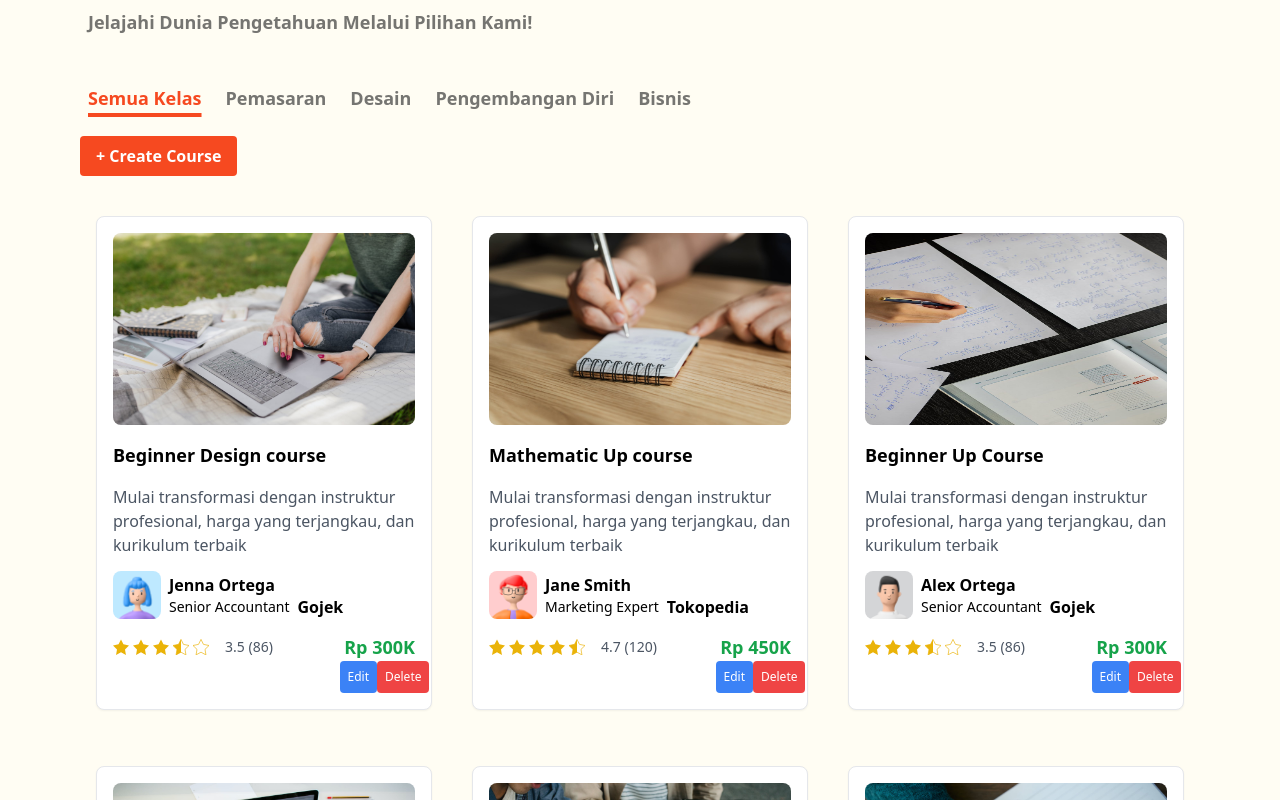
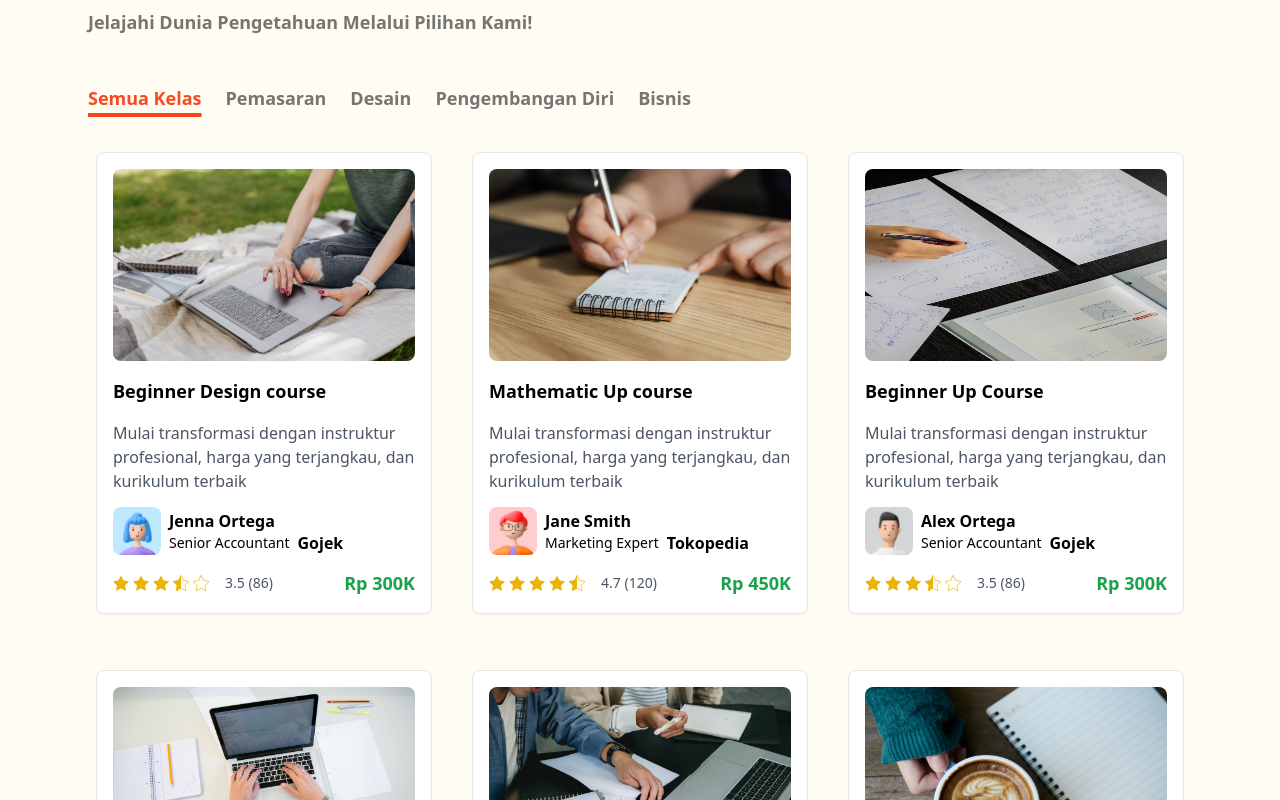
Before and after one commit to freedyest/mission6, a React (Vite) app: page /#/Home in a window 1280 px wide. Shown: the part 560-1360 px from the top of the page. Built offline with nearby package versions, Linux system fonts and the light colour scheme.

Commit message:
guest acc feature

```diff
--- a/src/components/VideoCard.jsx
+++ b/src/components/VideoCard.jsx
@@ -118,6 +118,7 @@ function VideoCard({
         </span>
       </div>
       {/* tombol edit & delete */}
+      {onEdit && onDelete && (
         <div className="flex w-full justify-end">
           <div className="flex w-1/4 justify-between h-8">
             <button
@@ -134,6 +135,7 @@ function VideoCard({
             </button>
           </div>
         </div>
+      )}
     </div>
   );
 }
--- a/src/pages/Home.jsx
+++ b/src/pages/Home.jsx
@@ -1,4 +1,3 @@
-import { useState } from "react";
 import { useNavigate } from "react-router-dom";
 import Header from "../components/Header.jsx";
 import Footer from "../components/Footer.jsx";
@@ -7,6 +6,7 @@ import VideoCard from "../components/VideoCard";
 import FilterNav from "../components/FilterNav.jsx";
 import CourseModal from "../components/CourseModal.jsx";
 import { homehook } from "../hooks/homehook.jsx";
+
 function Home() {
   const {
     filter,
@@ -21,6 +21,10 @@ function Home() {
     handleDelete,
   } = homehook();
 
+  // ✅ Ambil user yang bener dari localStorage
+  const storedUser = localStorage.getItem("currentUser");
+  const currentUser = storedUser ? JSON.parse(storedUser) : null;
+
   const categories = [
     { key: "all", label: "Semua Kelas" },
     { key: "pemasaran", label: "Pemasaran" },
@@ -30,12 +34,12 @@ function Home() {
   ];
 
   return (
-    <div className="">
+    <div>
       <div className="px-2 md:px-20 bg-[#FFFDF3]">
-        {/* <!--header--> */}
+        {/* header */}
         <Header withUserMenu={true} />
 
-        {/* <!--spot--> */}
+        {/* spotlight */}
         <section id="spotlight" className="pt-28 md:pt-36 bg-white rounded-lg">
           <div className="relative w-full h-[500px] md:h-80 flex items-center justify-center rounded-lg">
             <img
@@ -62,7 +66,7 @@ function Home() {
           </div>
         </section>
 
-        {/* <!--headmenu--> */}
+        {/* headmenu */}
         <section id="headmenu" className="pt-14 bg-lightgray px-2">
           <div className="w-full">
             <h2 className="text-black text-3xl font-bold">
@@ -74,10 +78,11 @@ function Home() {
           </div>
         </section>
 
-        {/* <!--mininav--> */}
+        {/* filter nav */}
         <FilterNav categories={categories} onFilterChange={setFilter} />
 
-        {/* Tombol create */}
+        {/* tombol create → hanya muncul kalau ada user login */}
+        {currentUser?.email && (
           <div className="my-6">
             <button
               onClick={handleCreate}
@@ -86,8 +91,9 @@ function Home() {
               + Create Course
             </button>
           </div>
+        )}
 
-        {/* <!--video course--> */}
+        {/* video course */}
         <section id="videocourse" className="w-full mt-10">
           <div className="w-full md:flex flex-wrap justify-evenly gap-6">
             {filteredCourses.map((course) => (
@@ -103,14 +109,14 @@ function Home() {
                 rating={course.rating}
                 review={course.reviews}
                 price={course.price}
-                onEdit={() => handleEdit(course)}
-                onDelete={() => handleDelete(course.id)}
+                onEdit={currentUser ? () => handleEdit(course) : null}
+                onDelete={currentUser ? () => handleDelete(course.id) : null}
               />
             ))}
           </div>
         </section>
 
-        {/* <!--news--> */}
+        {/* newsletter */}
         <section id="newsletter" className=" bg-black">
           <div className="relative w-full h-auto flex items-center justify-center">
             <img
@@ -145,14 +151,14 @@ function Home() {
         </section>
       </div>
 
-      {/* <!--footer--> */}
+      {/* footer */}
       <Footer />
 
-      {/* Modal */}
+      {/* modal */}
       <CourseModal
         isOpen={isModalOpen}
         onClose={() => setIsModalOpen(false)}
-        onSave={handleSave} // <-- handleSave
+        onSave={handleSave}
         initialData={editingCourse}
       />
     </div>
```
Lines whose indentation alone changed are shown as unchanged.
